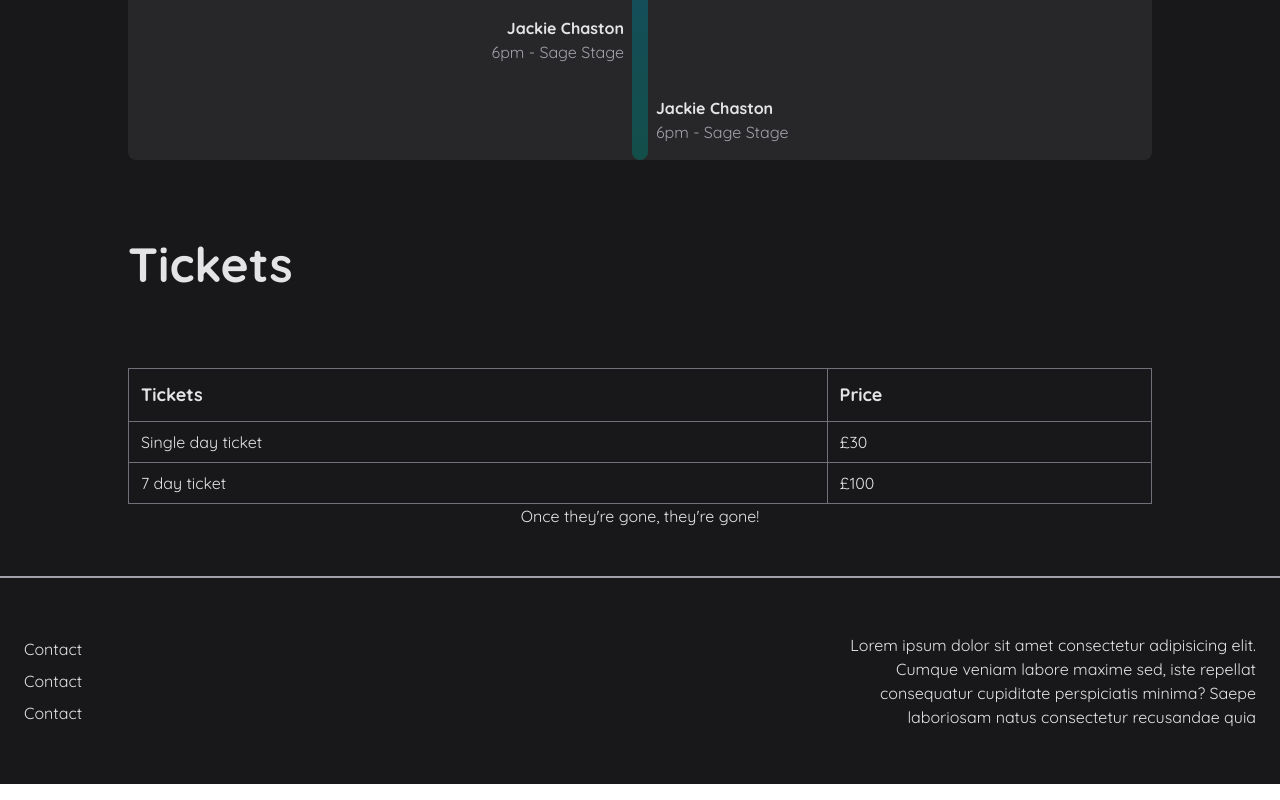
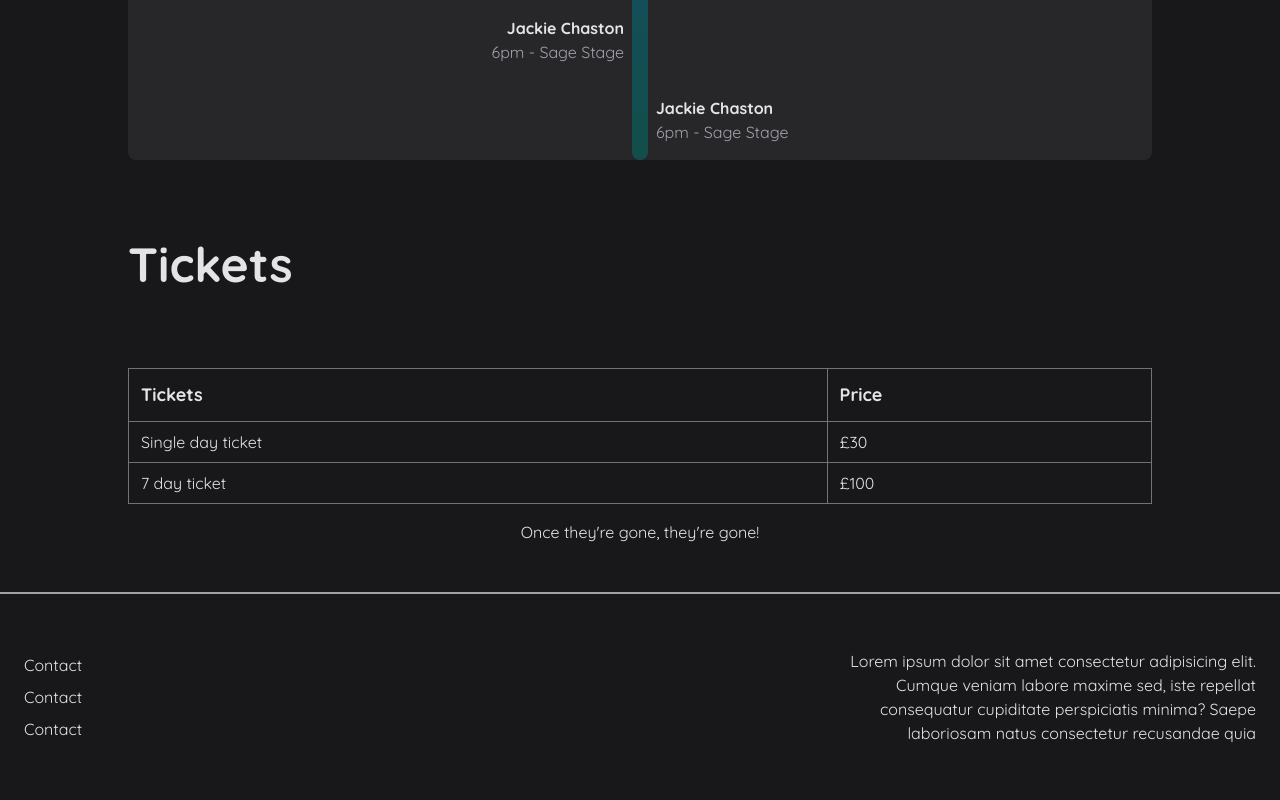
Before and after one commit to Frederic-K/TailwindcssPracticeMusicFestival, a website: page src/index.html in a window 1280 px wide. Shown: the part 1827-2627 px from the top of the page. Drawn offline with Linux system fonts and the light colour scheme.

Commit message:
update mt caption

```diff
--- a/src/index.html
+++ b/src/index.html
@@ -363,7 +363,7 @@
               <td class="border border-zinc-500 px-3 py-2">£100</td>
             </tr>
           </tbody>
-          <caption class="caption-bottom">
+          <caption class="mt-4 caption-bottom">
             Once they're gone, they're gone!
           </caption>
         </table>
```
